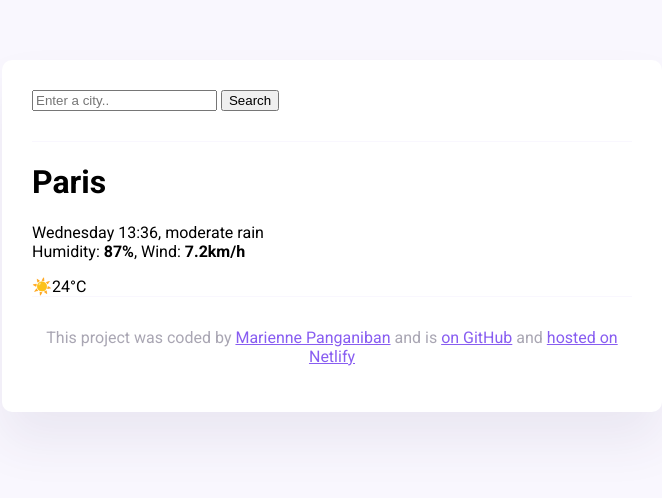
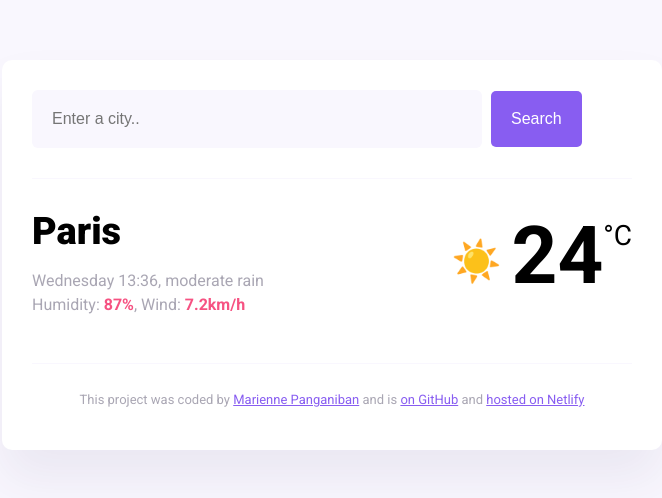
Before and after one commit to mrynp/weather-project, a plain HTML site: page index.html in a window 1280 px wide. Shown: the whole page, without its empty margins (308-970 px from the left). Drawn offline with Linux system fonts and the light colour scheme.

Commit message:
Added basic CSS

```diff
--- a/src/styles.css
+++ b/src/styles.css
@@ -21,10 +21,78 @@ header {
   padding-bottom: 30px;
 }
 
+.search-input {
+  background-color: #f9f7fe;
+  border: none;
+  color: rgba(39, 33, 66, 0.4);
+  font-size: 16px;
+  padding: 20px;
+  width: 75%;
+  border-radius: 6px;
+}
+
+.search-button {
+  margin-left: 5px;
+  font-size: 16px;
+  background-color: #885df1;
+  color: white;
+  border: none;
+  padding: 20px;
+  line-height: 1;
+  border-radius: 5px;
+}
+
+main {
+  padding: 30px 0;
+}
+
+.current-temperature {
+  font-size: 48px;
+}
+
+.current-weather {
+  display: flex;
+  justify-content: space-between;
+}
+
+.current-city {
+  font-size: 38px;
+  font-weight: 900;
+  margin: 0;
+}
+.current-details {
+  color: rgba(39, 33, 66, 0.4);
+  font-size: 16px;
+  font-weight: 400;
+  line-height: 24px;
+}
+
+.current-details strong {
+  color: #f65282;
+}
+
+.current-temperature-icon {
+  position: relative;
+  top: -8px;
+  font-size: 40px;
+  margin-right: 10px;
+}
+
+.current-temperature-value {
+  font-size: 80px;
+  font-weight: bold;
+}
+
+.current-temperature-unit {
+  font-size: 28px;
+  position: relative;
+  top: -38px;
+}
+
 footer {
+  font-size: 13px;
   border-top: 1px solid #f9f7fe;
   text-align: center;
   padding-top: 15px;
-
   color: rgba(39, 33, 66, 0.4);
 }
```
